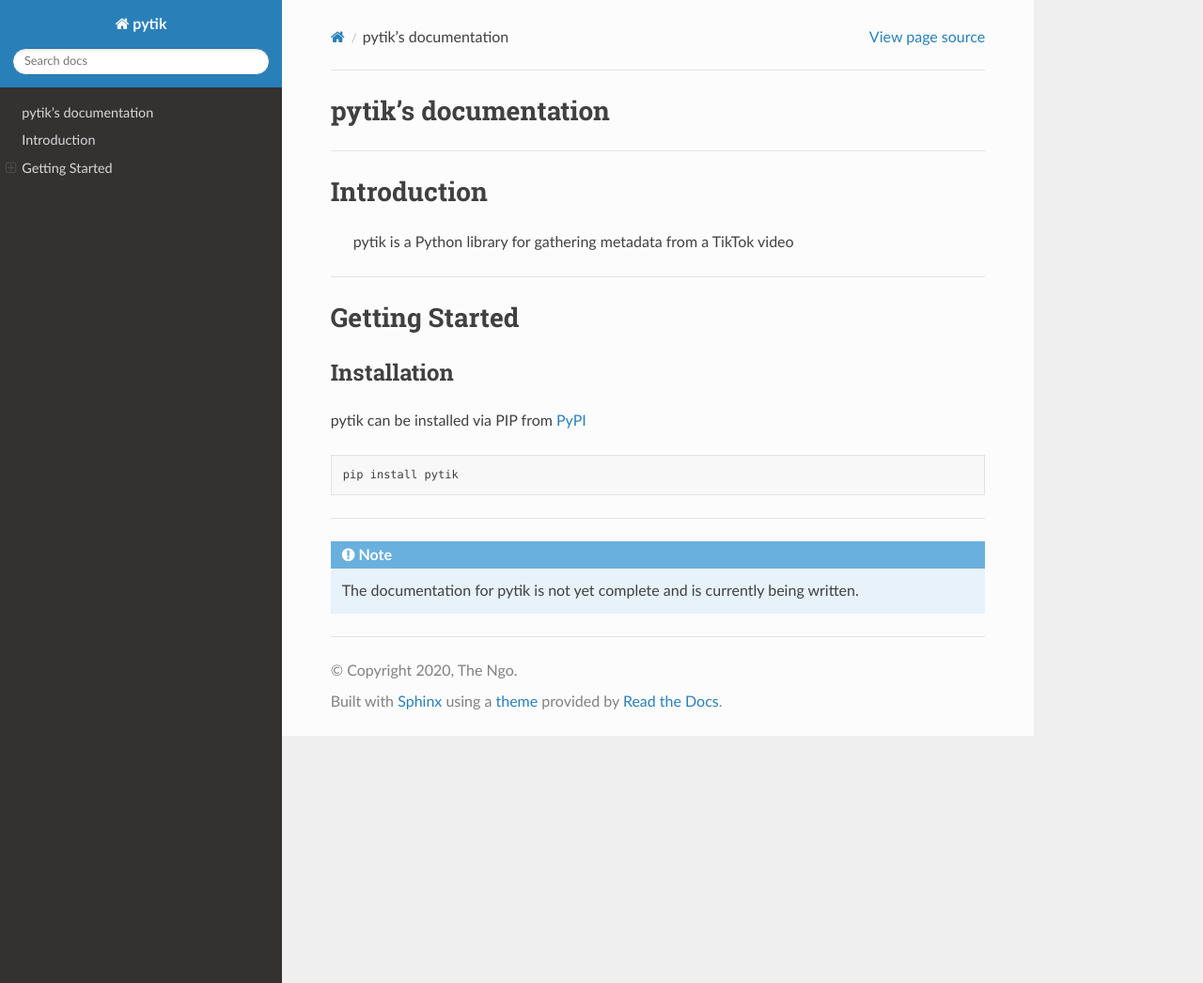
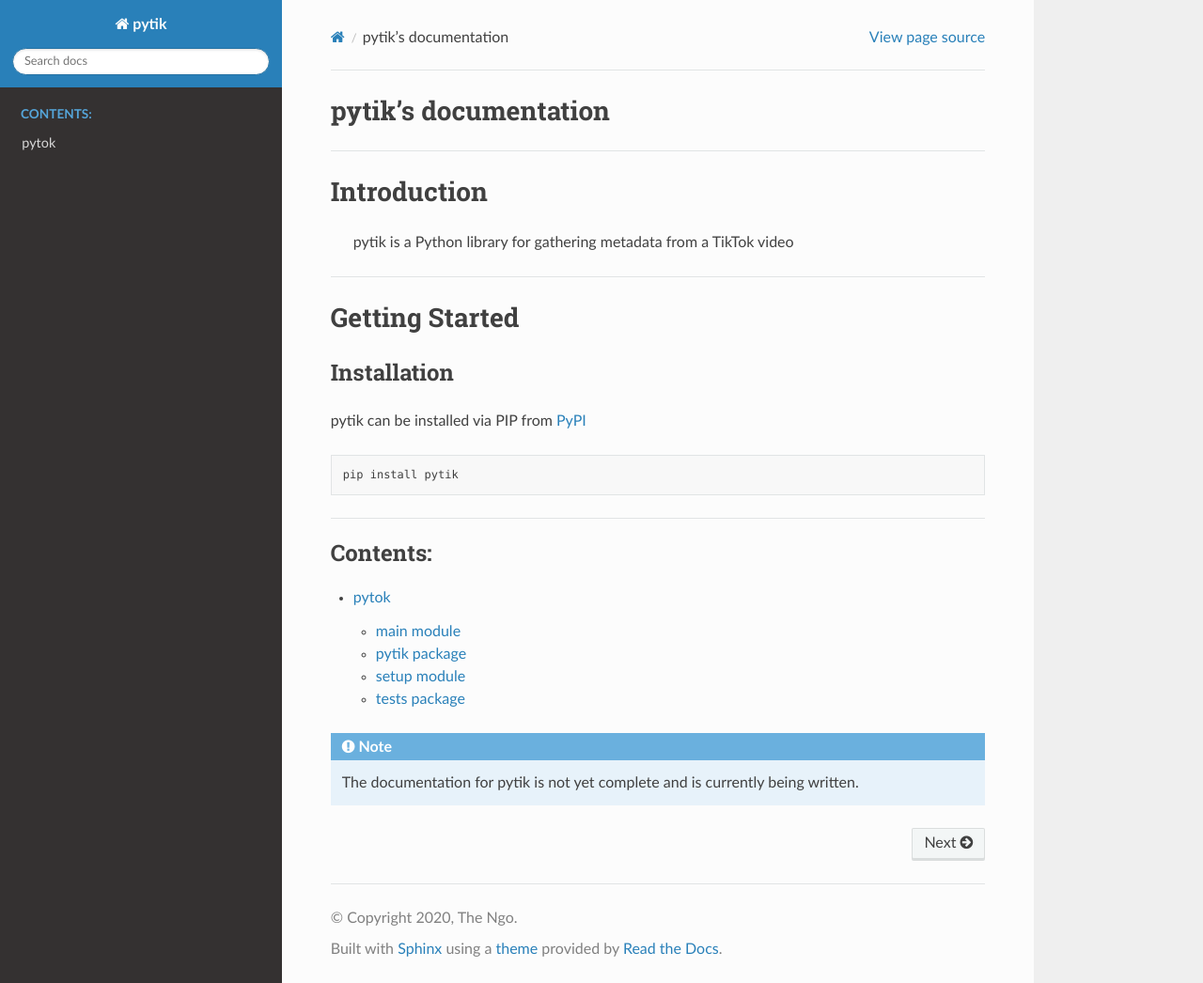
Before and after one commit to tbngo/pytik, a Sphinx documentation site: the page built from docs/index.md, in a window 1280 px wide and 1046 px high. Shown: the whole window at 94% size. Built offline with Sphinx 7.4.7 and the Read the Docs theme 2.0.0, drawn with Linux system fonts in a browser that asks for light colours.

Commit message:
updating docs

````diff
--- a/docs/conf.py
+++ b/docs/conf.py
@@ -10,9 +10,10 @@
 # add these directories to sys.path here. If the directory is relative to the
 # documentation root, use os.path.abspath to make it absolute, like shown here.
 #
-# import os
-# import sys
-# sys.path.insert(0, os.path.abspath('.'))
+import os
+import sys
+
+sys.path.insert(0, os.path.abspath(".."))
 import sphinx_rtd_theme
 from recommonmark.transform import AutoStructify
 
@@ -37,7 +38,7 @@ copyright = "2020, The Ngo"
 author = "The Ngo"
 
 # The full version, including alpha/beta/rc tags
-release = "0.1.1"
+release = "0.2.1"
 
 
 # -- General configuration ---------------------------------------------------
@@ -45,7 +46,7 @@ release = "0.1.1"
 # Add any Sphinx extension module names here, as strings. They can be
 # extensions coming with Sphinx (named 'sphinx.ext.*') or your custom
 # ones.
-extensions = ["recommonmark"]
+extensions = ["recommonmark", "sphinx.ext.autodoc"]
 source_suffix = [".rst", ".md"]
 
 # Add any paths that contain templates here, relative to this directory.
--- a/docs/index.md
+++ b/docs/index.md
@@ -21,6 +21,12 @@ pip install pytik
 ---
 
 ```eval_rst
+.. toctree::
+    :maxdepth: 2
+    :caption: Contents:
+
+    modules
+
 .. note::
     The documentation for pytik is not yet complete and is currently being written.
 ```
--- /dev/null
+++ b/docs/modules.rst
@@ -0,0 +1,10 @@
+pytok
+=====
+
+.. toctree::
+   :maxdepth: 4
+
+   main
+   pytik
+   setup
+   tests
````
Also changed, not shown: docs/main.rst (added, +7 -0 lines), docs/pytik.rst (added, +37 -0 lines), docs/setup.rst (added, +7 -0 lines), docs/tests.rst (added, +21 -0 lines).
